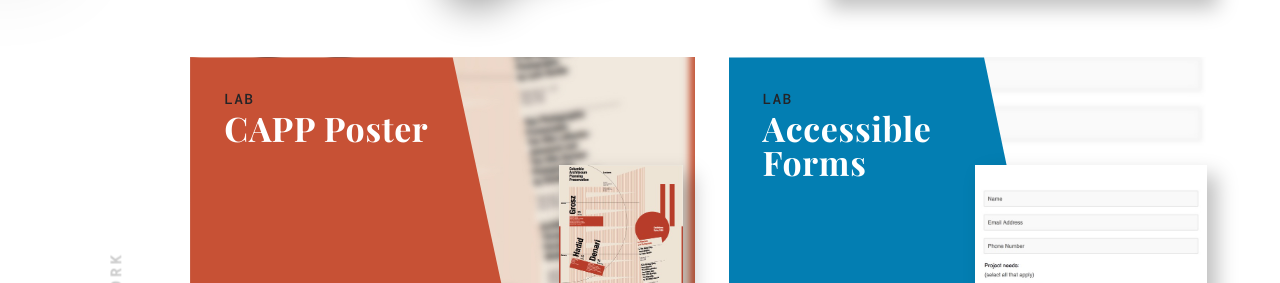
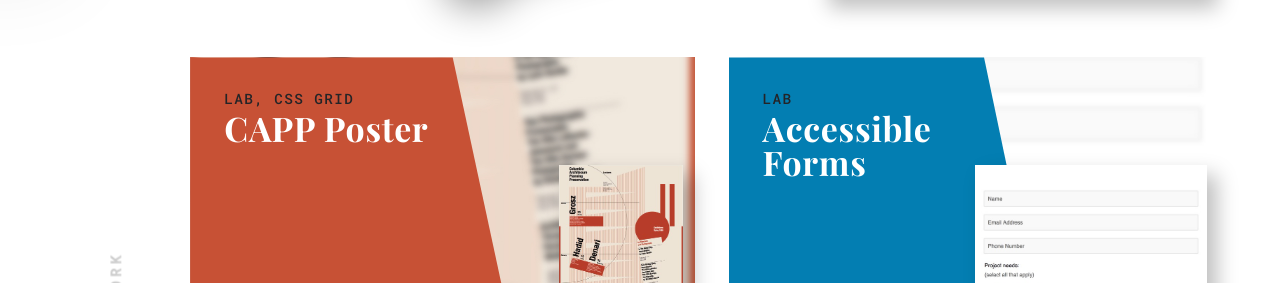
Before and after one commit to claxondesignco/claxondesignco.github.io, a Jekyll site: the page built from index.md, in a window 1280 px wide and 900 px high, scrolled down 2791 px. Shown: the part 171-454 px from the top of the window. Built offline with Jekyll 4.4.1, drawn with Linux system fonts in a browser that asks for light colours; nearby versions of some CDN libraries; comment, search, counter and statistics services are not loaded.

Commit message:
Improved support for tags on lab items

```diff
--- a/index.md
+++ b/index.md
@@ -56,7 +56,7 @@ page-title: Claxon Design Co.
         <img class="portfolio-item-background" srcset="/assets/images/lab/{{ lab.image }}-bg.jpg" aria-hidden="true">
         <img class="portfolio-item-image" srcset="/assets/images/lab/{{ lab.image }}.jpg 1x, /assets/images/lab/{{ lab.image }}@2x.jpg 2x" alt="{{ lab.title }}">
         <figcaption class="portfolio-item-header">
-          <p class="intro-type">Lab</p>
+          <p class="intro-type">Lab{% if lab.tags %}{% for tag in lab.tags %}, {{ tag }}{% endfor %}{% endif %}</p>
           <h3>{{ lab.short-title }}</h3>
         </figcaption>
       </figure>
```
Also changed, not shown: _lab/ColumbiaArchitecturePlanningPreservation(Grosz)Springyr1995RecreationwithCSSGrid.html (+2 -0 lines).
